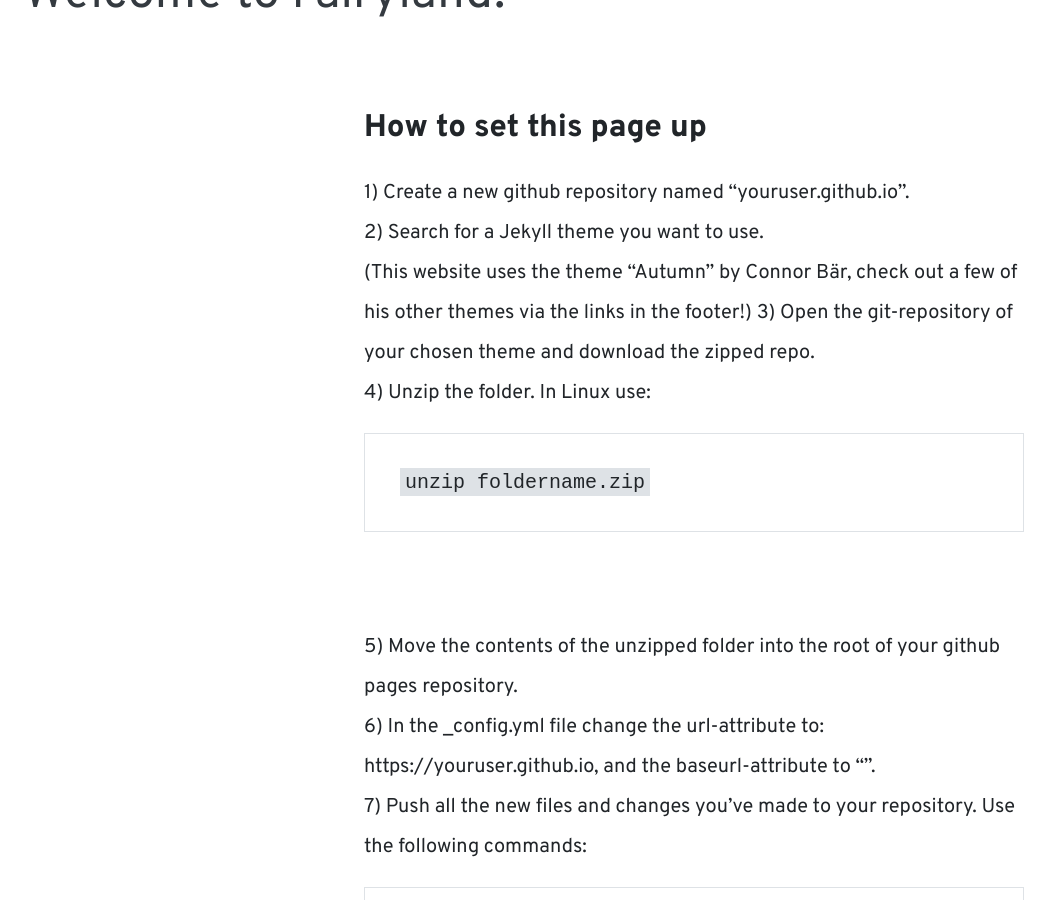
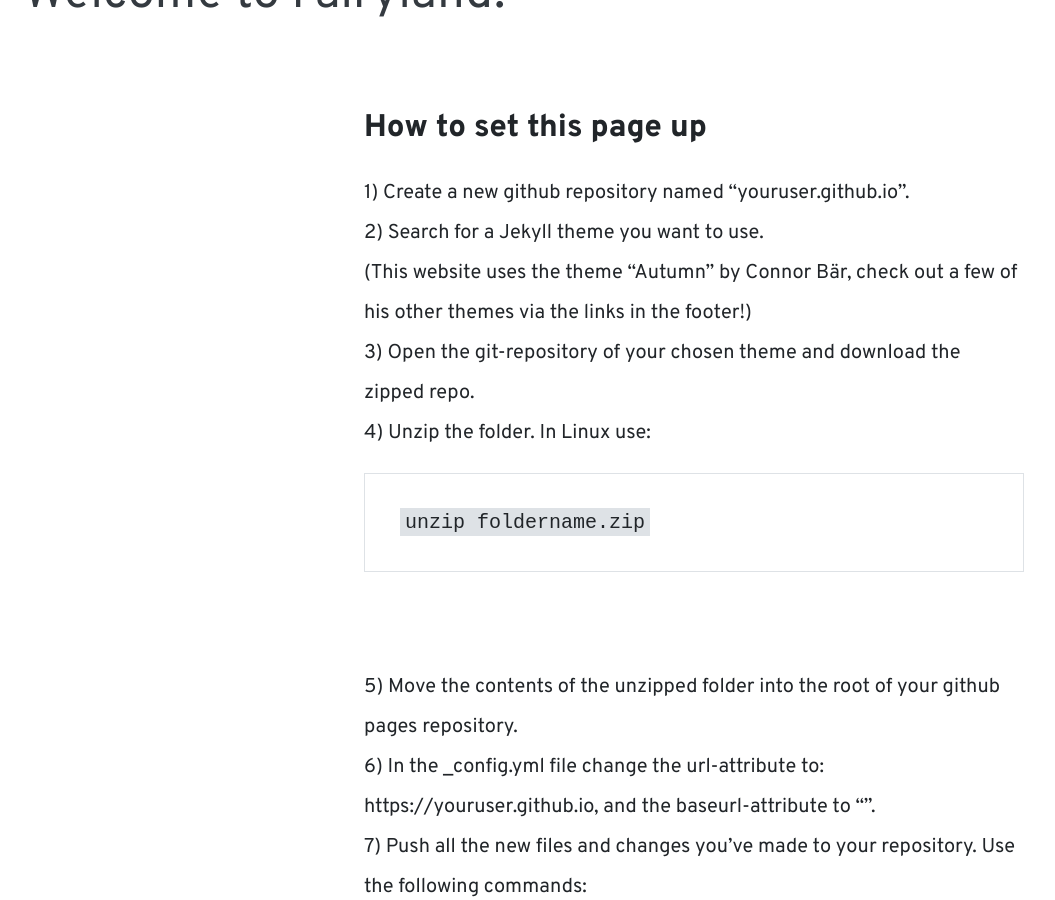
Before and after one commit to BurningFairy/BurningFairy.github.io, a Jekyll site: the page built from about/index.md, in a window 1280 px wide and 900 px high, scrolled down 1120 px. Shown: the whole window, without its empty margins (116-1171 px from the left). Built offline with Jekyll 4.4.1, drawn with Linux system fonts in a browser that asks for light colours.

Commit message:
added new line

````diff
--- a/about/index.md
+++ b/about/index.md
@@ -12,7 +12,7 @@ ref: about
 
 1) Create a new github repository named “youruser.github.io”. \
 2) Search for a Jekyll theme you want to use. \
-(This website uses the theme "Autumn" by Connor Bär, check out a few of his other themes via the links in the footer!)
+(This website uses the theme "Autumn" by Connor Bär, check out a few of his other themes via the links in the footer!) \
 3) Open the git-repository of your chosen theme and download the zipped repo. \
 4) Unzip the folder. In Linux use:
 ``` bash
````
